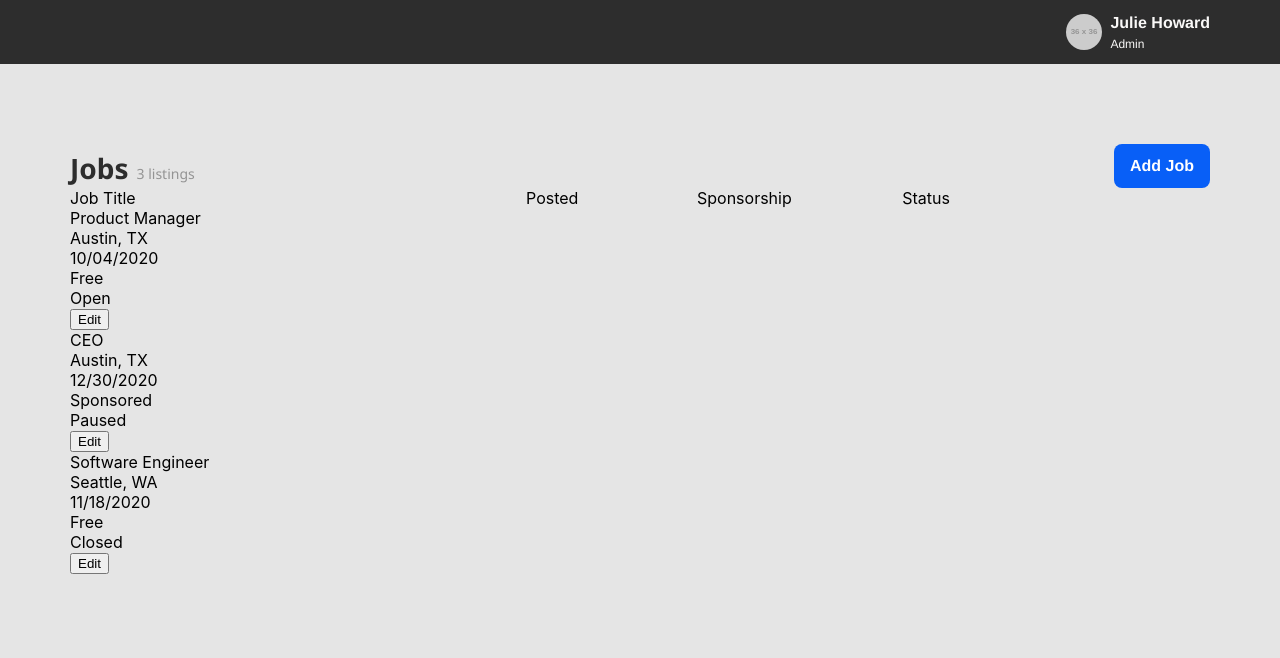
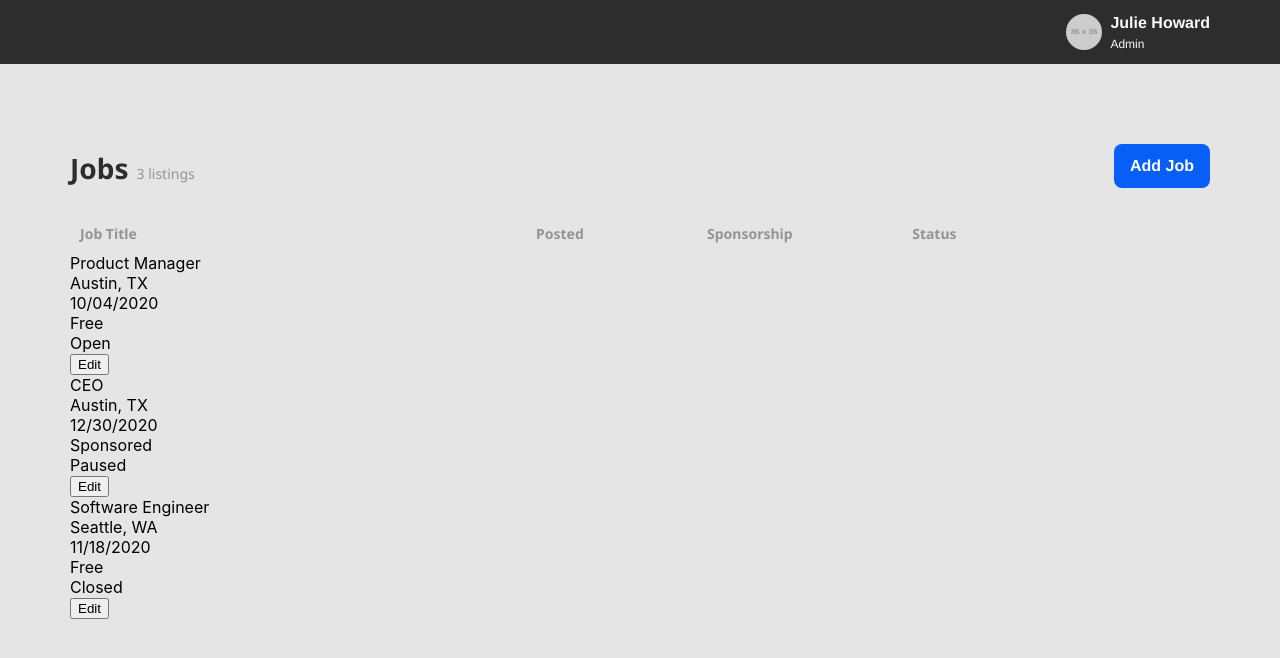
Before and after one commit to christinakerr/frontend-exercise, a React (Create React App) app: page / in a window 1280 px wide. Shown: the top 658 px of the page. Built offline with nearby package versions, Linux system fonts and the light colour scheme.

Commit message:
Added styling to listing headings

```diff
--- a/src/pages/Listings/Listings.css
+++ b/src/pages/Listings/Listings.css
@@ -21,3 +21,11 @@
     color: #949494;
     display: inline;
 }
+
+.col-head {
+    font-family: Noto Sans;
+    font-weight: bold;
+    font-size: 14px;
+    color: #949494;
+    margin: 36px 0 10px 10px;
+}
--- a/src/pages/Listings/Listings.js
+++ b/src/pages/Listings/Listings.js
@@ -24,11 +24,11 @@ function Listings(props) {
                 <Link to="/add" data-testid="add-job-btn"><button className="btn-primary">Add Job</button></Link>
             </div>
             <div className="job-grid">
-                <div id="title-col-head">Job Title</div>
-                <div>Posted</div>
-                <div>Sponsorship</div>
-                <div>Status</div>
-                <div></div>
+                <div id="title-col-head" className="col-head">Job Title</div>
+                <div className="col-head">Posted</div>
+                <div className="col-head">Sponsorship</div>
+                <div className="col-head">Status</div>
+                <div className="col-head"></div>
                 <div>
                     {
                         jobMap ? jobMap : <h4>No jobs found.</h4>
```
